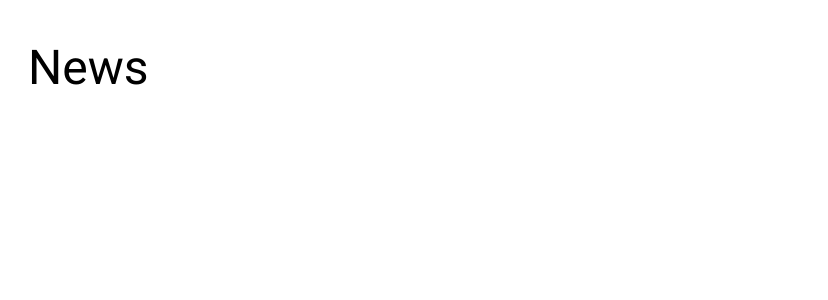
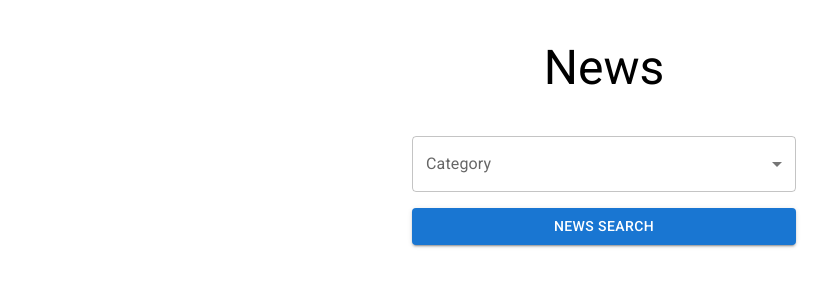
Before and after one commit to MaxiBelli/NEWS-APP, a React (Vite) app: page / in a window 1280 px wide. Shown: the top 300 px of the page, without its empty margins (36-864 px from the left). Built offline with nearby package versions, Linux system fonts and the light colour scheme.

Commit message:
feat: Add Form

```diff
--- a/src/App.jsx
+++ b/src/App.jsx
@@ -1,13 +1,24 @@
 import { Container, Grid, Typography } from "@mui/material";
+import Form from "./components/Form";
 
 function App() {
   return (
     <Container>
       <header>
-        <Typography align="left" marginY={5} component="h1" variant="h3">
+        <Typography align="center" marginY={5} component="h1" variant="h3">
           News
         </Typography>
       </header>
+      <Grid
+        container
+        direction="row"
+        justifyContent="center"
+        alignItems="center"
+      >
+        <Grid item xs={10} md={6} lg={4}>
+          <Form />
+        </Grid>
+      </Grid>
     </Container>
   );
 }
--- /dev/null
+++ b/src/components/Form.jsx
@@ -0,0 +1,35 @@
+import {
+  FormControl,
+  InputLabel,
+  Select,
+  MenuItem,
+  Button,
+  Box,
+} from "@mui/material";
+
+import { CATEGORIES } from "../data";
+
+const Form = () => {
+  return (
+    <form>
+      <FormControl fullWidth>
+        <InputLabel>Category</InputLabel>
+        <Select label="Category">
+          {CATEGORIES.map((category) => (
+            <MenuItem key={category.value} value={category.value}>
+              {category.label}
+            </MenuItem>
+          ))}
+        </Select>
+        <Box sx={{marginTop: 2}}>
+          <Button fullWidth variant="contained" color="primary">
+            {" "}
+            News Search
+          </Button>
+        </Box>
+      </FormControl>
+    </form>
+  );
+};
+
+export default Form;
--- /dev/null
+++ b/src/data/index.js
@@ -0,0 +1,9 @@
+export const CATEGORIES = [
+    { value: "general", label: "General" },
+    { value: "business", label: "Business" },
+    { value: "entertainment", label: "Entertainment" },
+    { value: "health", label: "Health" },
+    { value: "science", label: "Science" },
+    { value: "sports", label: "Sports" },
+    { value: "technology", label: "Technology" },
+  ];
```
